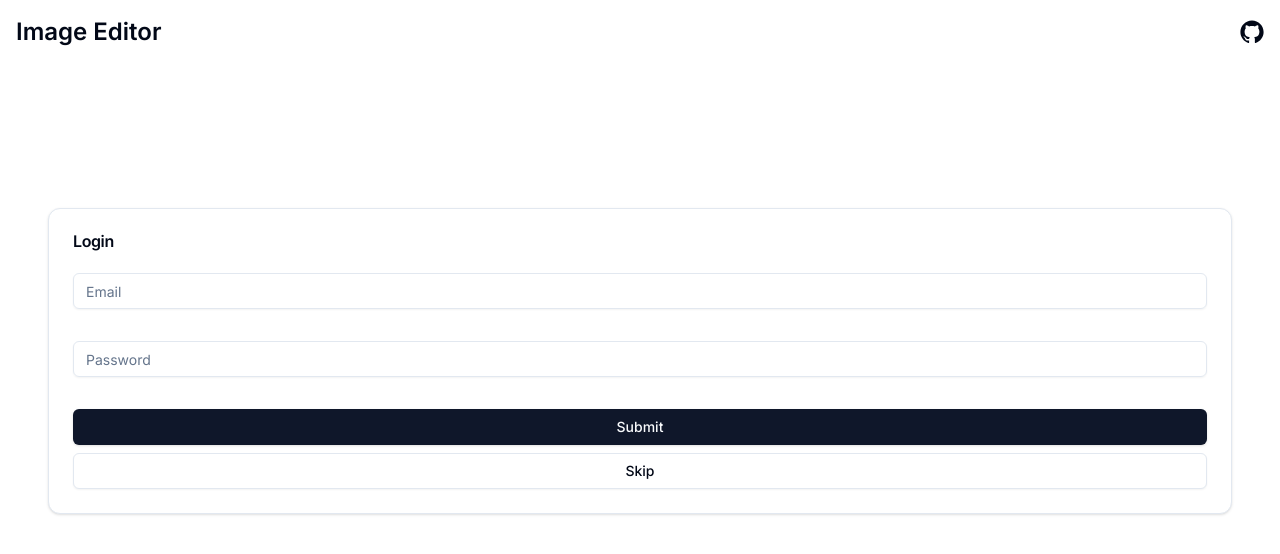
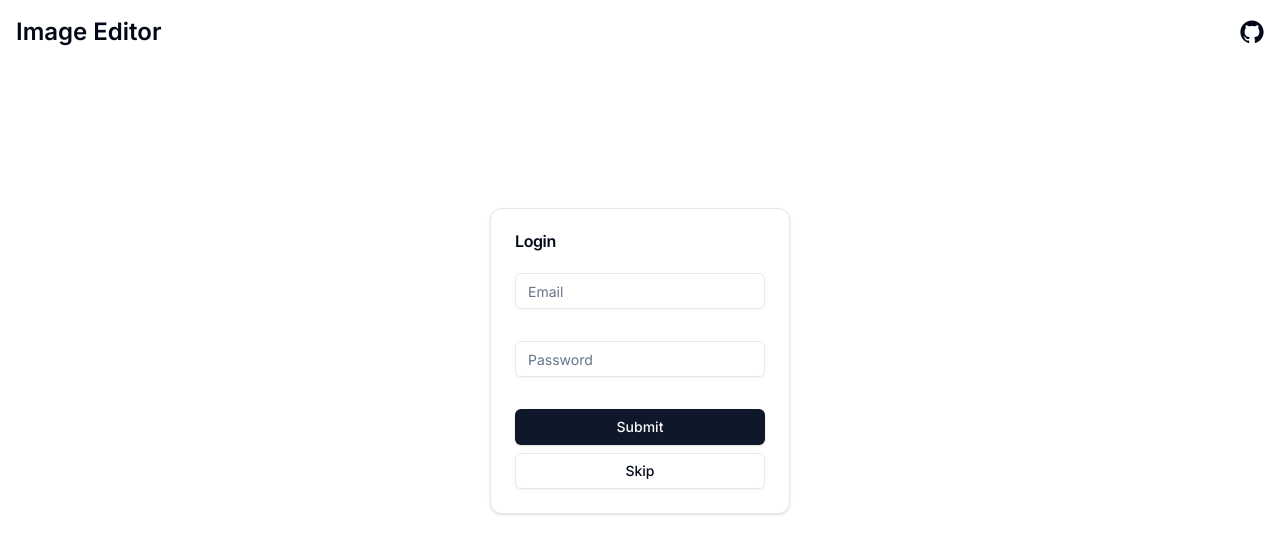
Before and after one commit to alabhyajindal/image-editor, a Next.js app: page / in a window 1280 px wide. Shown: the top 554 px of the page. Built offline with nearby package versions, Linux system fonts and the light colour scheme.

Commit message:
Reduce cards width

```diff
--- a/src/app/editor/page.js
+++ b/src/app/editor/page.js
@@ -198,7 +198,7 @@ export default function Home() {
   }
 
   return (
-    <main className='flex flex-col items-center justify-center'>
+    <main className='flex flex-col items-center'>
       {selectedImage ? (
         <div>
           <TextDialog
@@ -219,7 +219,7 @@ export default function Home() {
         </div>
       ) : (
         <div>
-          <Card className='w-[350px] mx-auto mt-24'>
+          <Card className='w-[300px] mx-auto mt-24'>
             <CardHeader>
               <CardTitle>Upload Image</CardTitle>
             </CardHeader>
--- a/src/app/page.js
+++ b/src/app/page.js
@@ -52,8 +52,8 @@ export default function Home() {
   }
 
   return (
-    <div className='mt-24'>
-      <Card>
+    <div className='mt-24 flex flex-col items-center'>
+      <Card className='w-[300px]'>
         <CardHeader>
           <CardTitle>Login</CardTitle>
         </CardHeader>
```
